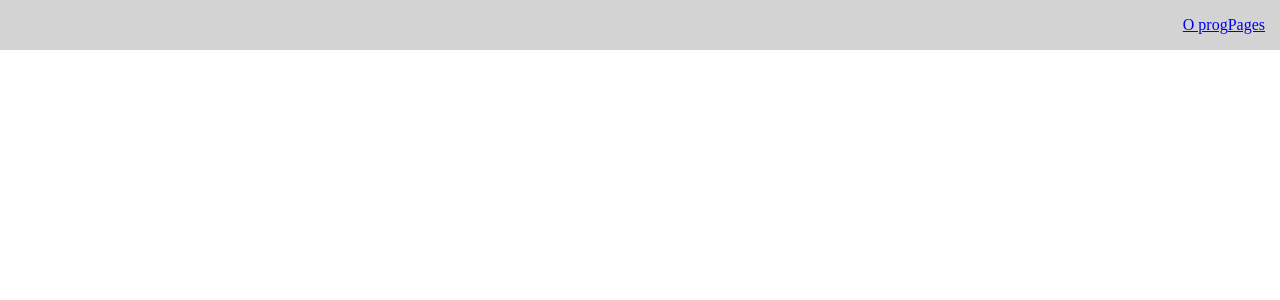
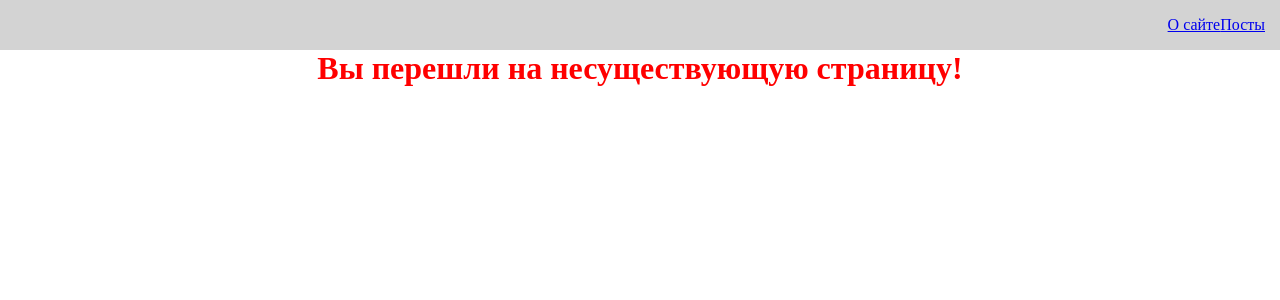
Before and after one commit to Yaroslav-Teslenko/react-00, a React (Create React App) app: page /error in a window 1280 px wide. Shown: the top 300 px of the page. Built offline with nearby package versions, Linux system fonts and the light colour scheme.

Commit message:
группировкя маршрутов, перенаправление

```diff
--- a/src/App.js
+++ b/src/App.js
@@ -1,27 +1,33 @@
 import React from "react";
 import "./styles/App.css";
-import { BrowserRouter, Route } from "react-router-dom";
+import { BrowserRouter, Route, Switch, Redirect } from "react-router-dom";
 import About from "./pages/About";
 import Posts from "./pages/Posts";
+import Error from "./pages/Error";
+import Navbar from "./components/UI/Navbar/Navbar";
 function App() {
   return (
     /* чтобы реализовать роутинг нам необходимо все приложение обернуть в компонент BrowserRouter.
     именно он будет отслеживать изменение пути и перерисовывать компоненты */
     <BrowserRouter>
-      <div className="navbar">
-        <div className="navbar__links">
-          {/* при нажатии на эти ссылки у нас происходит обновление страницы что уже нарушает
-          принцип single page applications поскольку все переходы должны быть без перезагрузки  */}
-          <a href="/about">O prog</a>
-          <a href="/posts">Pages </a>
-        </div>
-      </div>
+      <Navbar />
+      {/* switch позволяет группировать маршруты и выбрать хотя бы один из тех который есть внутри.
+      если не один из маршрутов не отработал мы можем сделать какой-то общий случай,
+      например выводить страницу с ошибкой или же переводить на другую страницу
+        <Redirect to="/error" />
+      чтобы переводить на этот маршрут нам необходимо его объявить  <Route path="/error">*/}
+      <Switch>
         <Route path="/about">
           <About />
         </Route>
         <Route path="/posts">
           <Posts />
         </Route>
+        <Route path="/error">
+          <Error />
+        </Route>
+        <Redirect to="/error" />
+      </Switch>
     </BrowserRouter>
   );
 }
--- /dev/null
+++ b/src/components/UI/Navbar/Navbar.jsx
@@ -0,0 +1,27 @@
+import React, { useContext } from "react";
+import { Link } from "react-router-dom";
+import MyButton from "../button/MyButton";
+//import {AuthContext} from "../../../context";
+
+const Navbar = () => {
+  /*     const {isAuth, setIsAuth} = useContext(AuthContext);
+
+    const logout = () => {
+        setIsAuth(false);
+        localStorage.removeItem('auth')
+    }
+ */
+  return (
+    <div className="navbar">
+      {/* <MyButton onClick={logout}>
+                Выйти
+            </MyButton> */}
+      <div className="navbar__links">
+        <Link to="/about">О сайте</Link>
+        <Link to="/posts">Посты</Link>
+      </div>
+    </div>
+  );
+};
+
+export default Navbar;
```
Lines whose indentation alone changed are shown as unchanged.
